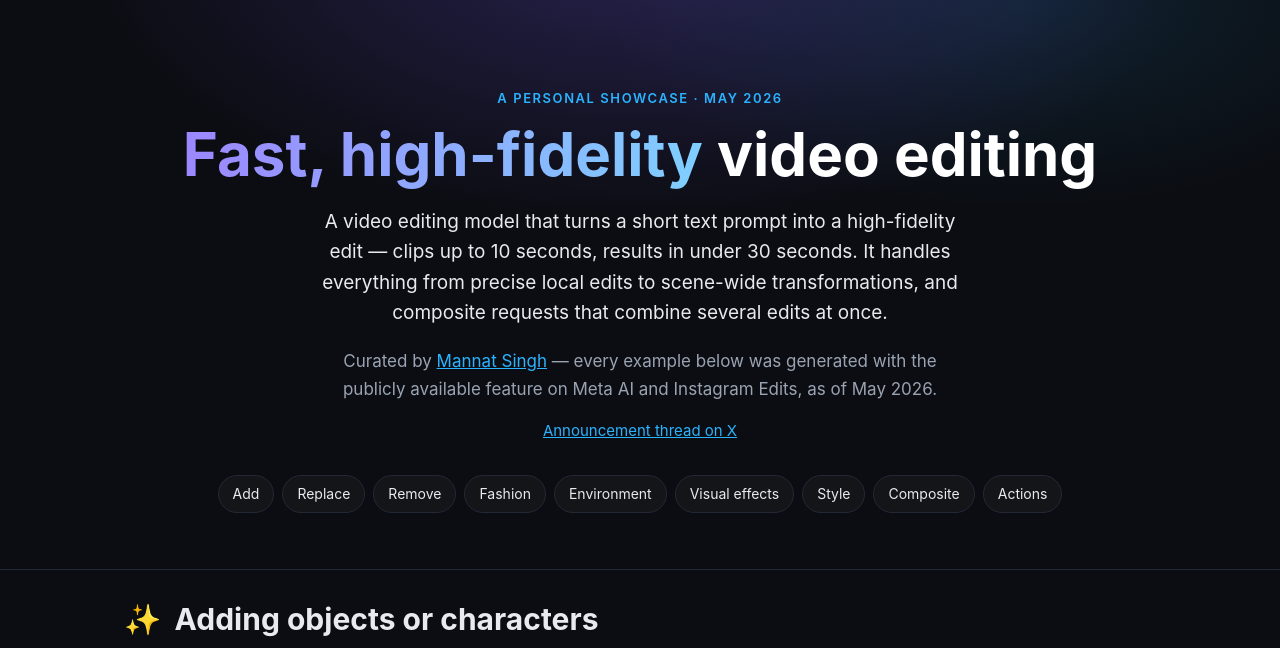
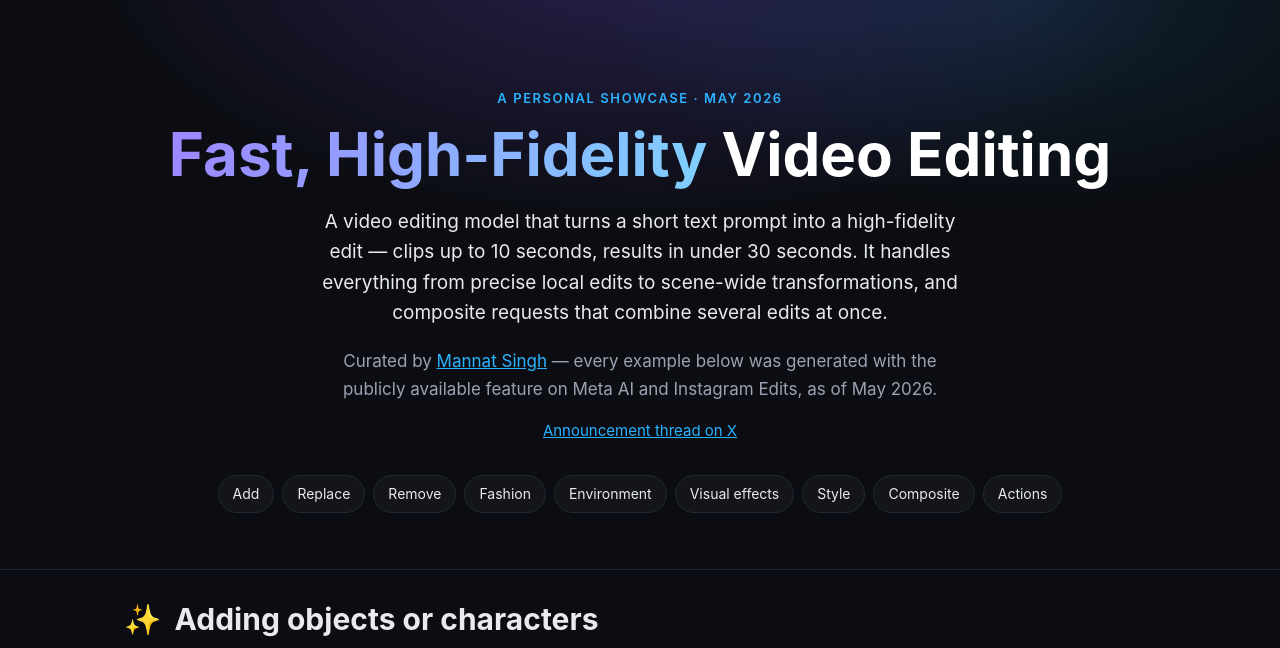
Before and after one commit to mannatsingh/2026_video_editing, a plain HTML site: page index.html in a window 1280 px wide. Shown: the top 648 px of the page. Drawn offline with Linux system fonts and the light colour scheme.

Commit message:
Title-case the headline

```diff
--- a/index.html
+++ b/index.html
@@ -3,9 +3,9 @@
 <head>
 <meta charset="utf-8">
 <meta name="viewport" content="width=device-width, initial-scale=1">
-<title>Fast, high-fidelity video editing</title>
+<title>Fast, High-Fidelity Video Editing</title>
 <meta name="description" content="A personally curated compilation by Mannat Singh of video editing examples and capabilities from the publicly available feature on Meta AI and Instagram Edits.">
-<meta property="og:title" content="Fast, high-fidelity video editing">
+<meta property="og:title" content="Fast, High-Fidelity Video Editing">
 <meta property="og:description" content="A personally curated compilation by Mannat Singh of video editing examples and capabilities from the publicly available feature on Meta AI and Instagram Edits.">
 <meta property="og:type" content="website">
 <link rel="stylesheet" href="style.css">
@@ -24,7 +24,7 @@
 <header class="hero">
   <div class="container">
     <p class="eyebrow">A personal showcase · May 2026</p>
-    <h1><span class="grad">Fast, high-fidelity</span> video editing</h1>
+    <h1><span class="grad">Fast, High-Fidelity</span> Video Editing</h1>
     <p class="lede">
       A video editing model that turns a short text prompt into a high-fidelity edit —
       clips up to 10&nbsp;seconds, results in under 30&nbsp;seconds. It handles everything
```
